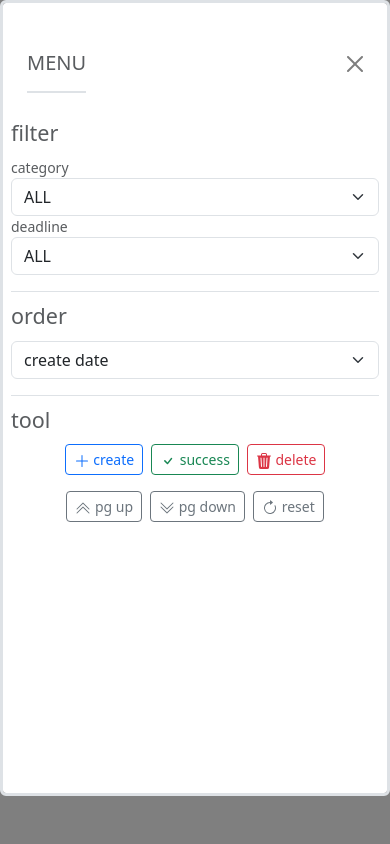
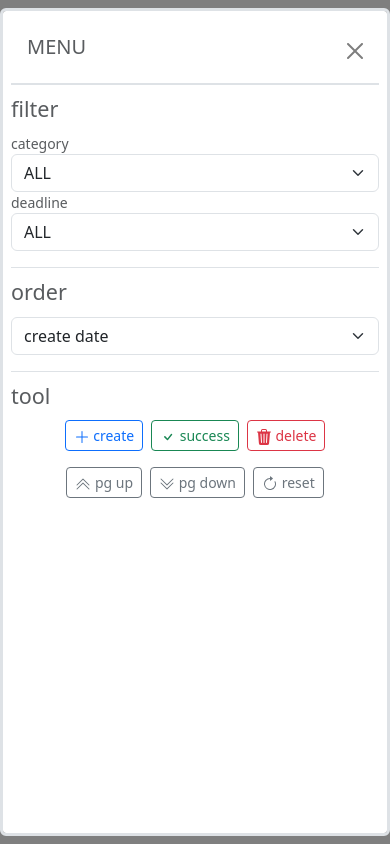
Before and after one commit to scopbob/self_management, a Django app: page /index/ in a window 390 px wide, after a click that opens the changed part. Run offline with Django 5.2, Linux system fonts and the light colour scheme; a user stored in the database is signed in; tables that the repository leaves empty hold one stand-in row (values such as "Sample post").

Commit message:
arrange menu

```diff
--- a/todo/templates/todo/index.html
+++ b/todo/templates/todo/index.html
@@ -154,14 +154,14 @@
 {% endif %}
 
   <aside class="aside sticky-top align-self-start mx-2" >
-    <button class="d-md-none btn btn-primary align-self-end d-flex justify-content-center" type="button" data-bs-toggle="offcanvas" data-bs-target="#offcanvasResponsive" aria-controls="offcanvasResponsive" style="width: 40px;">
+    <button class="d-md-none btn btn-primary align-self-end mt-2 d-flex justify-content-center" type="button" data-bs-toggle="offcanvas" data-bs-target="#offcanvasResponsive" aria-controls="offcanvasResponsive" style="width: 40px;">
       <svg xmlns="http://www.w3.org/2000/svg" width="16" height="16" fill="currentColor" class="bi bi-list" viewBox="0 0 16 16">
         <path fill-rule="evenodd" d="M2.5 12a.5.5 0 0 1 .5-.5h10a.5.5 0 0 1 0 1H3a.5.5 0 0 1-.5-.5m0-4a.5.5 0 0 1 .5-.5h10a.5.5 0 0 1 0 1H3a.5.5 0 0 1-.5-.5m0-4a.5.5 0 0 1 .5-.5h10a.5.5 0 0 1 0 1H3a.5.5 0 0 1-.5-.5"/>
       </svg>
     </button>
-    <div class="d-md-flex flex-column text-body-secondary mb-5 p-2 border border-3 rounded offcanvas-md offcanvas-end" data-bs-scroll="true" tabindex="-1" id="offcanvasResponsive" aria-labelledby="offcanvasResponsiveLabel">
-      <div class="offcanvas-header">
-        <h2 class="h5 pt-4 pb-3 mb-2 border-bottom border-2">MENU</h2>
+    <div class="d-md-flex flex-column text-body-secondary my-2 p-2 border border-3 rounded offcanvas-md offcanvas-end" data-bs-scroll="true" tabindex="-1" id="offcanvasResponsive" aria-labelledby="offcanvasResponsiveLabel">
+      <div class="offcanvas-header pb-3 mb-2 border-bottom border-2">
+        <h2 class="h5">MENU</h2>
         <button type="button" class="btn-close" data-bs-dismiss="offcanvas" data-bs-target="#offcanvasResponsive" aria-label="Close"></button>
       </div>
       <nav class="small" id="toc">
```
